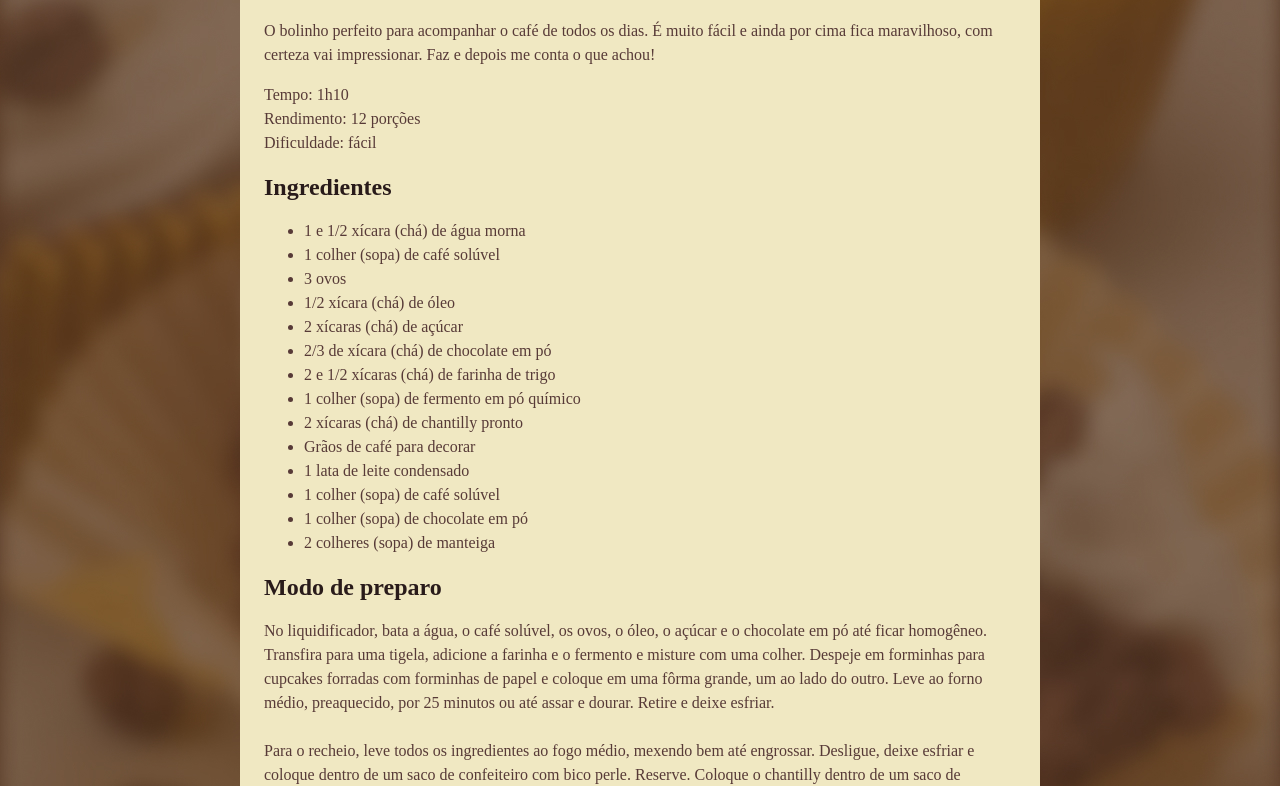
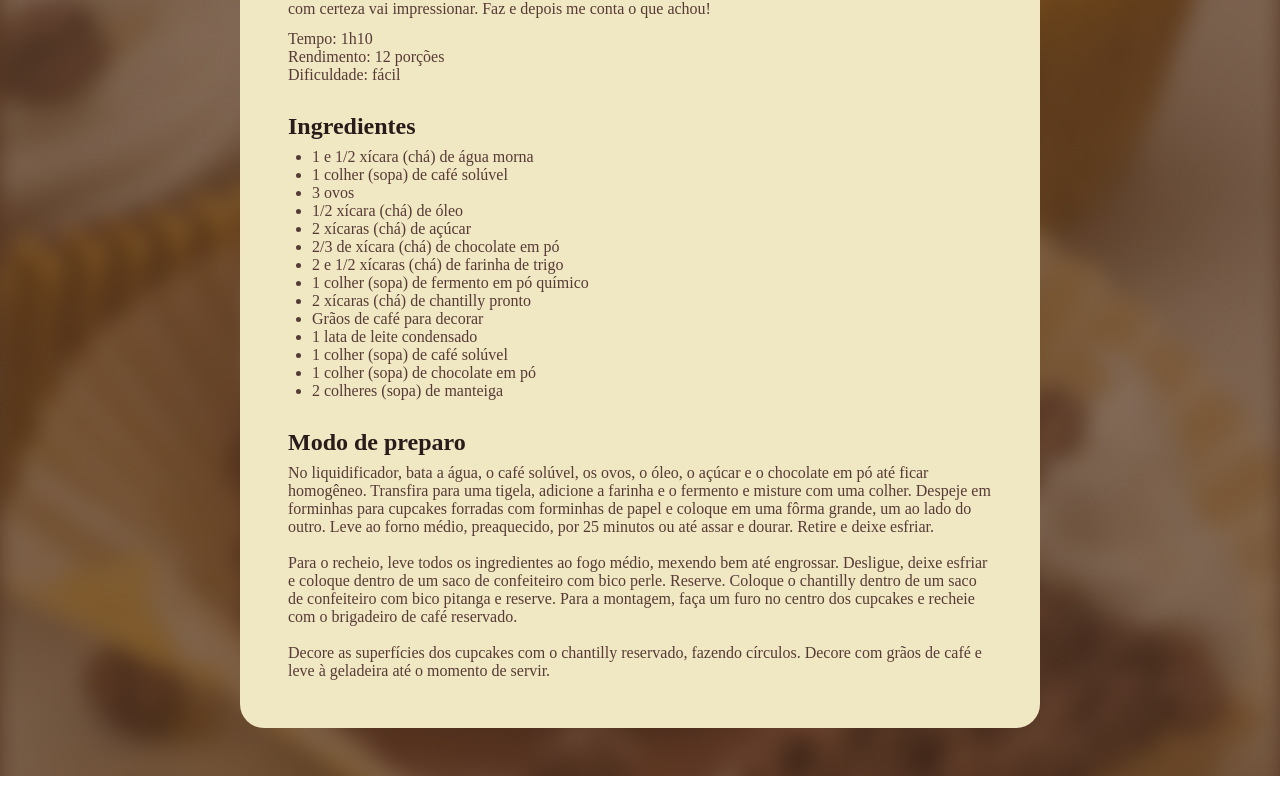
Before and after one commit to lfrossinhole/Projeto-Pagina-de-Receitas, a plain HTML site: page index.html in a window 1280 px wide. Shown: the part 582-1368 px from the top of the page. Drawn offline with Linux system fonts and the light colour scheme; a web font is replaced by a local one.

Commit message:
personalizando espaços

```diff
--- a/style.css
+++ b/style.css
@@ -1,6 +1,11 @@
+* {
+    margin: 0;
+    padding: 0;
+}
+
 :root {
     font-family: "Alice", serif;
-    line-height: 150%;
+    /* line-height: 150%;  Não funcionou usando no root*/
     color: #573A37;
 }
 
@@ -23,6 +28,19 @@ img {
     border-radius: 16px;
 }
 
+main {
+    padding: 24px;
+}
+
+section + section {
+    margin-top: 24px;
+}
+
+#about p + p {
+    margin-top: 12px;
+}
+
+
 h1 {
     line-height: 140%;
     font-size: 40px;
@@ -34,4 +52,10 @@ h2 {
 
 h1, h2 {
     color: #291B1A;
+    margin-bottom: 4px;
+    line-height: 150%;
 }
+
+ul {
+    padding-left: 24px;
+}
```
